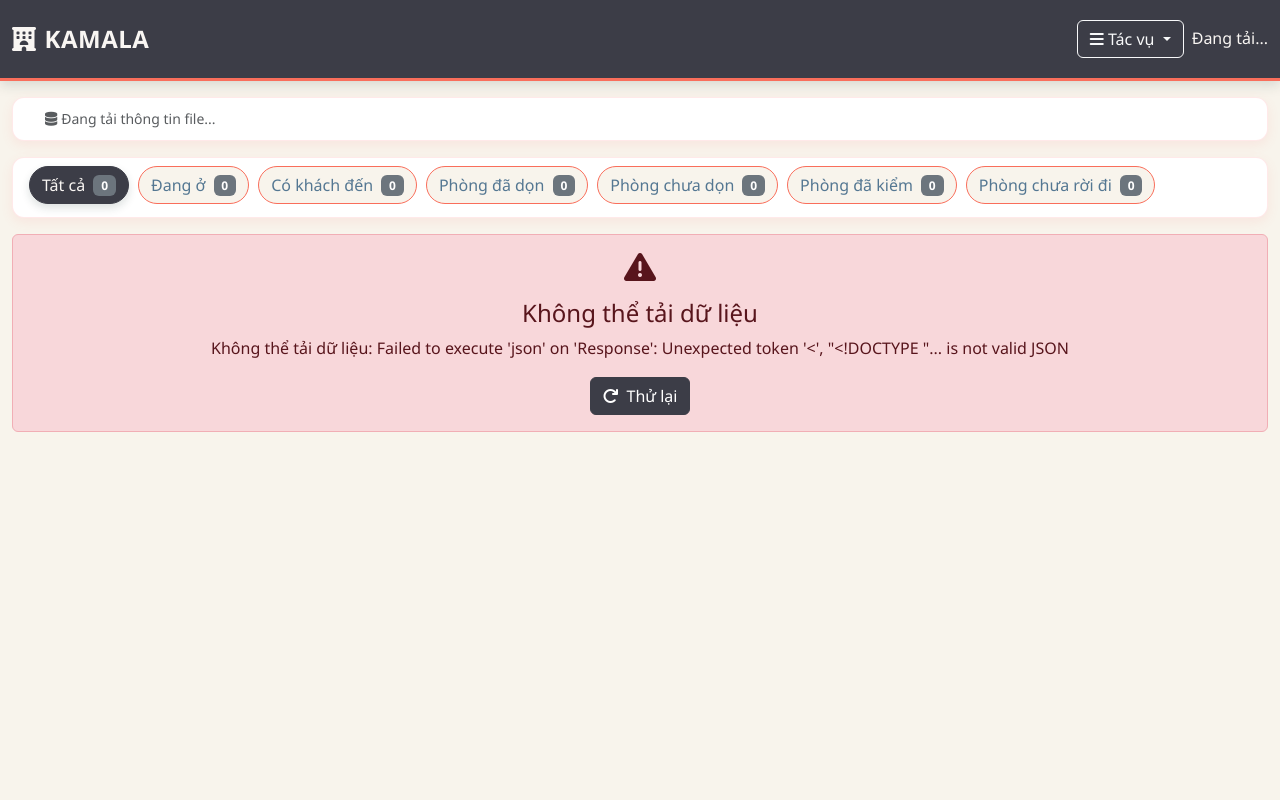
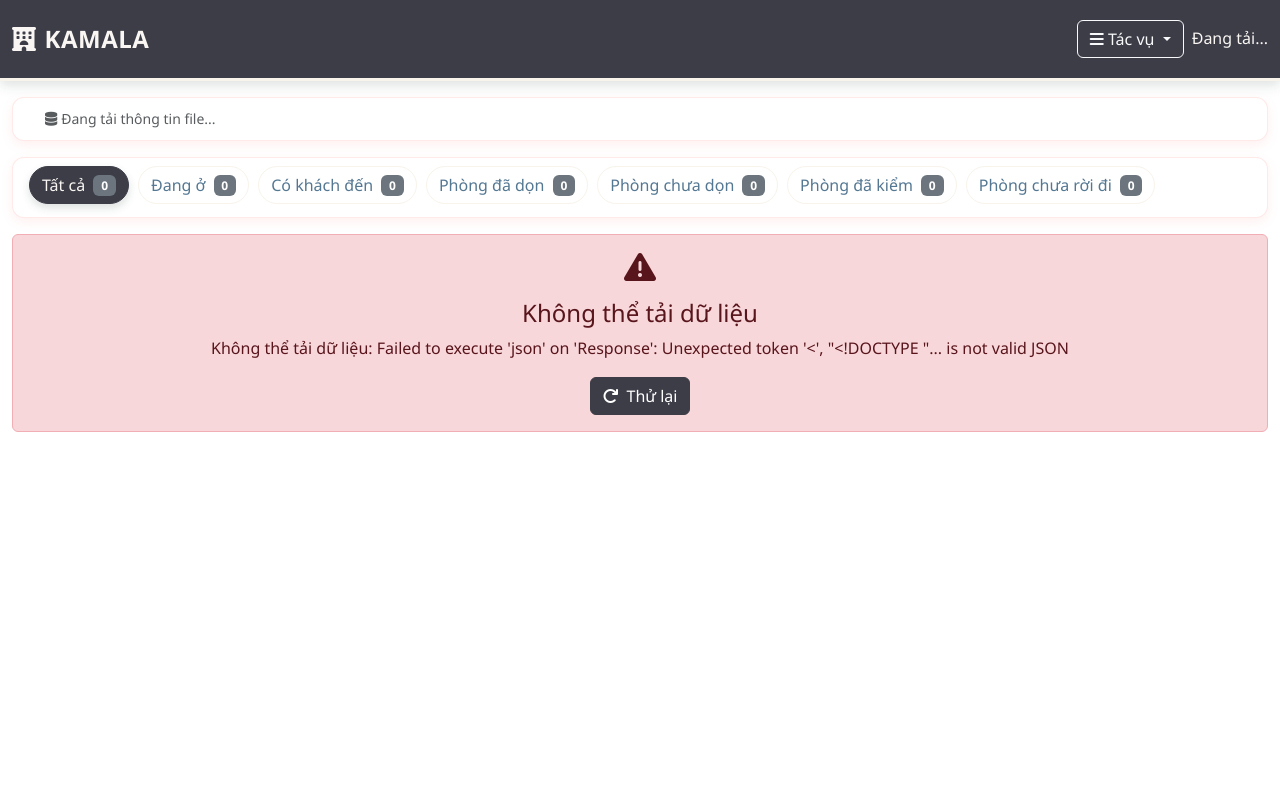
Before and after one commit to conchimbubam/Kamala_System, a Flask app: template templates/dashboard.html in a window 1280 px wide. Run offline with Flask 3, Linux system fonts and the light colour scheme; the template is opened without the code that fills it, so the values that code supplies are empty; some libraries are stand-ins or nearby versions.

Commit message:
Add files via upload

```diff
--- a/static/css/dashboard.css
+++ b/static/css/dashboard.css
@@ -15,11 +15,11 @@
 
     /* Màu theme sang trọng mới */
     --primary-color: #3C3D47;
-    --secondary-color: #F96E5B;
+    --secondary-color: #F8F4EC;
     --accent-color: #FF0075;
-    --light-bg: #F8F4EC;
+    --light-bg: #ffffff;
     --card-bg: #ffffff;
-    --border-color: #F96E5B;
+    --border-color: #F8F4EC;
     --text-primary: #1B211A;
     --text-secondary: #547792;
 }
```
